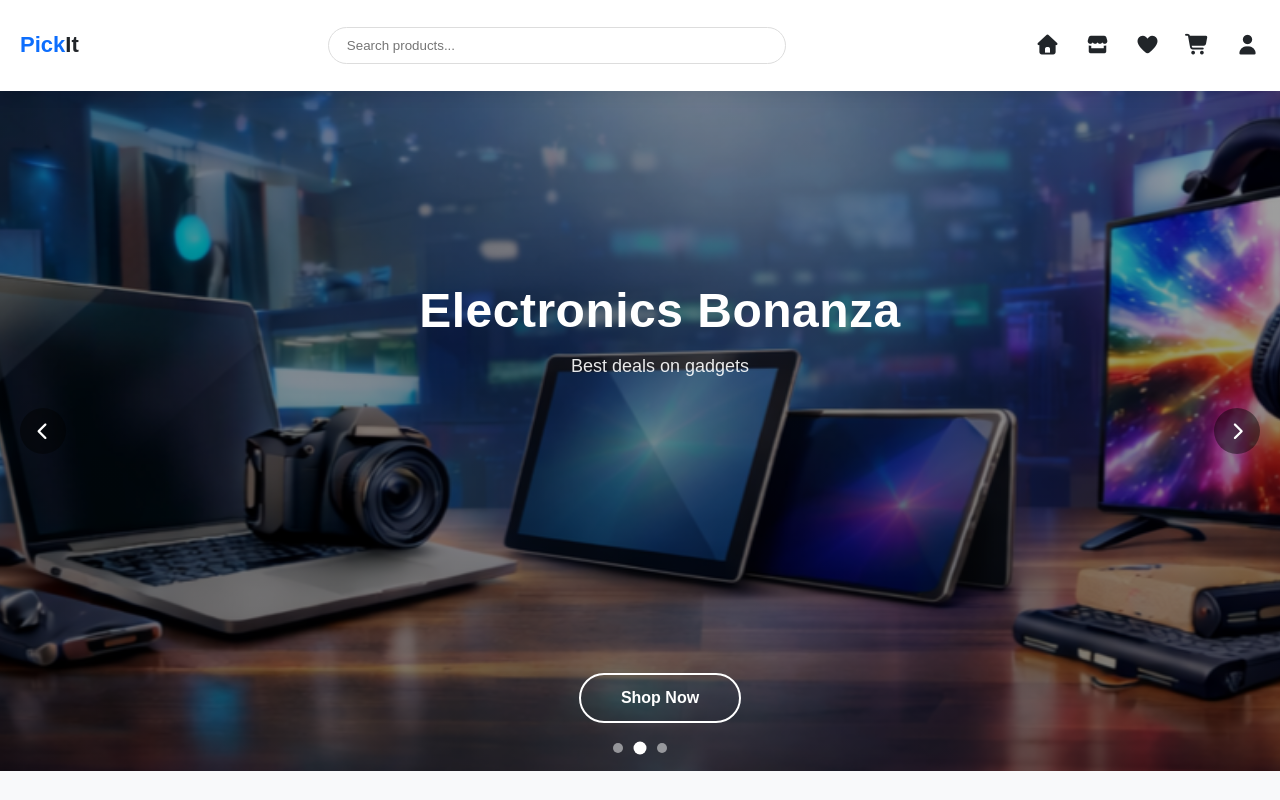
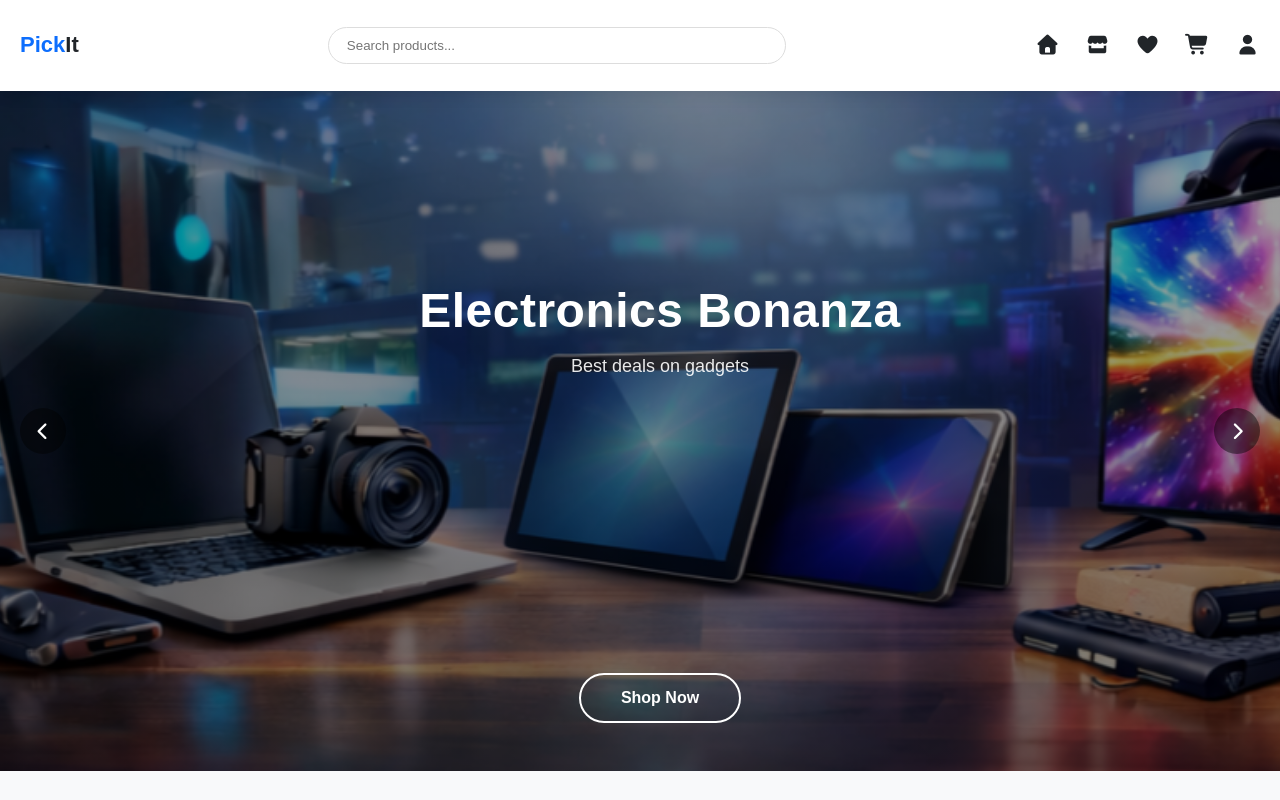
Before and after one commit to akshithareddysalla-sys/PickIt, a React (Create React App) app: page / in a window 1280 px wide. Shown: the top 800 px of the page. Built offline with nearby package versions, Linux system fonts and the light colour scheme; no server answers.

Commit message:
Carousel Changes

```diff
--- a/src/pages/Home.js
+++ b/src/pages/Home.js
@@ -120,16 +120,6 @@ export default function Home() {
         <i className="fas fa-chevron-right"></i>
       </button>
 
-      {/* Dots Indicator */}
-      <div className="dots">
-        {slides.map((_, index) => (
-          <span
-            key={index}
-            className={`dot ${index === current ? "active" : ""}`}
-            onClick={() => setCurrent(index)}
-          ></span>
-        ))}
-      </div>
     </div>
 
     <section className="home-categories">
--- a/src/styles/footer.css
+++ b/src/styles/footer.css
@@ -94,7 +94,7 @@
 }
 
 /* MOBILE */
-@media (max-width: 926px) {
+@media (max-width: 768px) {
   .footer {
     padding: 40px 16px 20px;
     overflow-x: hidden;
--- a/src/styles/footer.scss
+++ b/src/styles/footer.scss
@@ -94,7 +94,7 @@
 }
 
 /* MOBILE */
-@media (max-width: 926px) {
+@media (max-width: 768px) {
   .footer {
     padding: 40px 16px 20px;
     overflow-x: hidden;
--- a/src/styles/home.css
+++ b/src/styles/home.css
@@ -130,32 +130,6 @@
     right: 10px;
   }
 }
-/* DOTS INDICATOR */
-.dots {
-  position: absolute;
-  bottom: 18px;
-  width: 100%;
-  display: flex;
-  align-items: center;
-  justify-content: center;
-  gap: 12px;
-  z-index: 10;
-}
-
-.dot {
-  width: 10px;
-  height: 10px;
-  border-radius: 50%;
-  background: rgba(255, 255, 255, 0.5);
-  cursor: pointer;
-  transition: all 0.3s ease;
-}
-
-.dot.active {
-  background: #fff;
-  transform: scale(1.3);
-}
-
 @media (max-width: 768px) {
   .slide-text {
     margin-top: 60px;
--- a/src/styles/home.scss
+++ b/src/styles/home.scss
@@ -148,33 +148,6 @@
     }
   }
 
-
-  /* DOTS INDICATOR */
-  .dots {
-    position: absolute;
-    bottom: 18px;
-    width: 100%;
-    display: flex;
-    align-items: center;
-    justify-content: center;
-    gap: 12px;
-    z-index: 10;
-  }
-
-  .dot {
-    width: 10px;
-    height: 10px;
-    border-radius: 50%;
-    background: rgba(255, 255, 255, 0.5);
-    cursor: pointer;
-    transition: all 0.3s ease;
-  }
-
-  .dot.active {
-    background: #fff;
-    transform: scale(1.3);
-  }
-
   @media (max-width: 768px) {
     .slide-text {
       margin-top: 60px;
```
Also changed, not shown: 1 other file (tests, documents, lock files or other folders).
